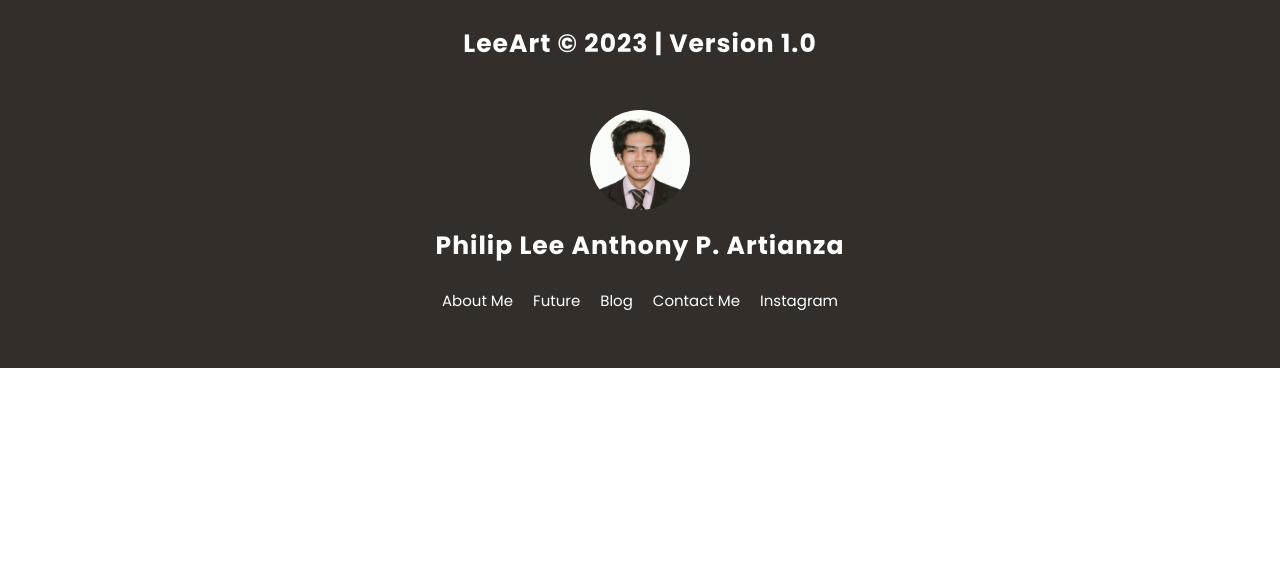
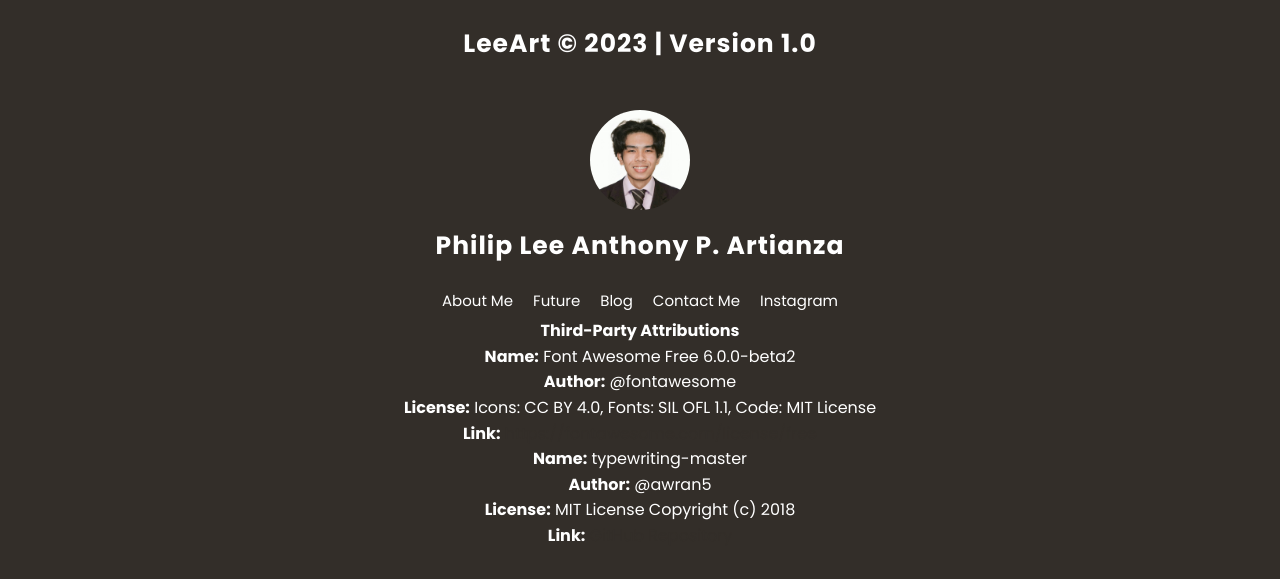
Before and after one commit to PhilipLee123/LeeArts, a plain HTML site: page index.html in a window 1280 px wide. Shown: the part 5057-5636 px from the top of the page. Before the commit the page ends 5425 px from the top, so only its background shows below. Drawn offline with Linux system fonts and the light colour scheme.

Commit message:
Update index.html

```diff
--- a/index.html
+++ b/index.html
@@ -204,6 +204,25 @@
                         <li><a href = "https://www.instagram.com/leeeesaaaayahhh/">Instagram</a></li>
                     </ul>
                 </div>
+                <section id="credits">
+                    <h4>Third-Party Attributions</h4>
+
+                    <!-- Source 1 -->
+                    <div class="credit">
+                        <p><strong>Name:</strong> Font Awesome Free 6.0.0-beta2</p>
+                        <p><strong>Author:</strong> @fontawesome</p>
+                        <p><strong>License:</strong> Icons: CC BY 4.0, Fonts: SIL OFL 1.1, Code: MIT License</a></p>
+                        <p><strong>Link:</strong> <a href="https://fontawesome.com/license/free" target="_blank">https://fontawesome.com/license/free</a></p>
+                    </div>
+
+                    <!-- Source 2 -->
+                    <div class="credit">
+                        <p><strong>Name:</strong> typewriting-master</p>
+                        <p><strong>Author:</strong> @awran5</p>
+                        <p><strong>License:</strong> MIT License Copyright (c) 2018 </a></p>
+                        <p><strong>Link:</strong> <a href="https://github.com/awran5/typewriting?tab=readme-ov-file" target="_blank">GitHub Repository</a></p>
+                    </div>
+                </section>
             </div>
         </div>
     </footer>
```
